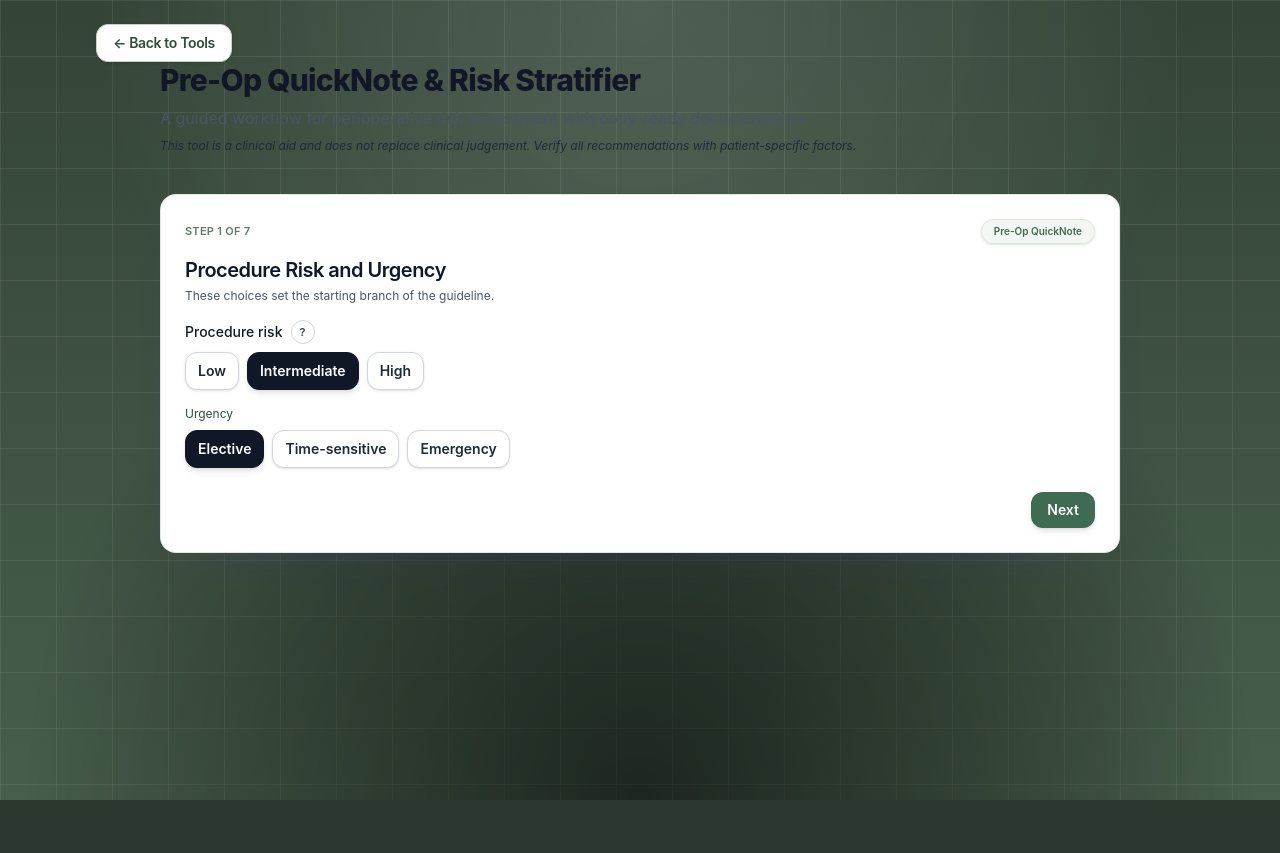
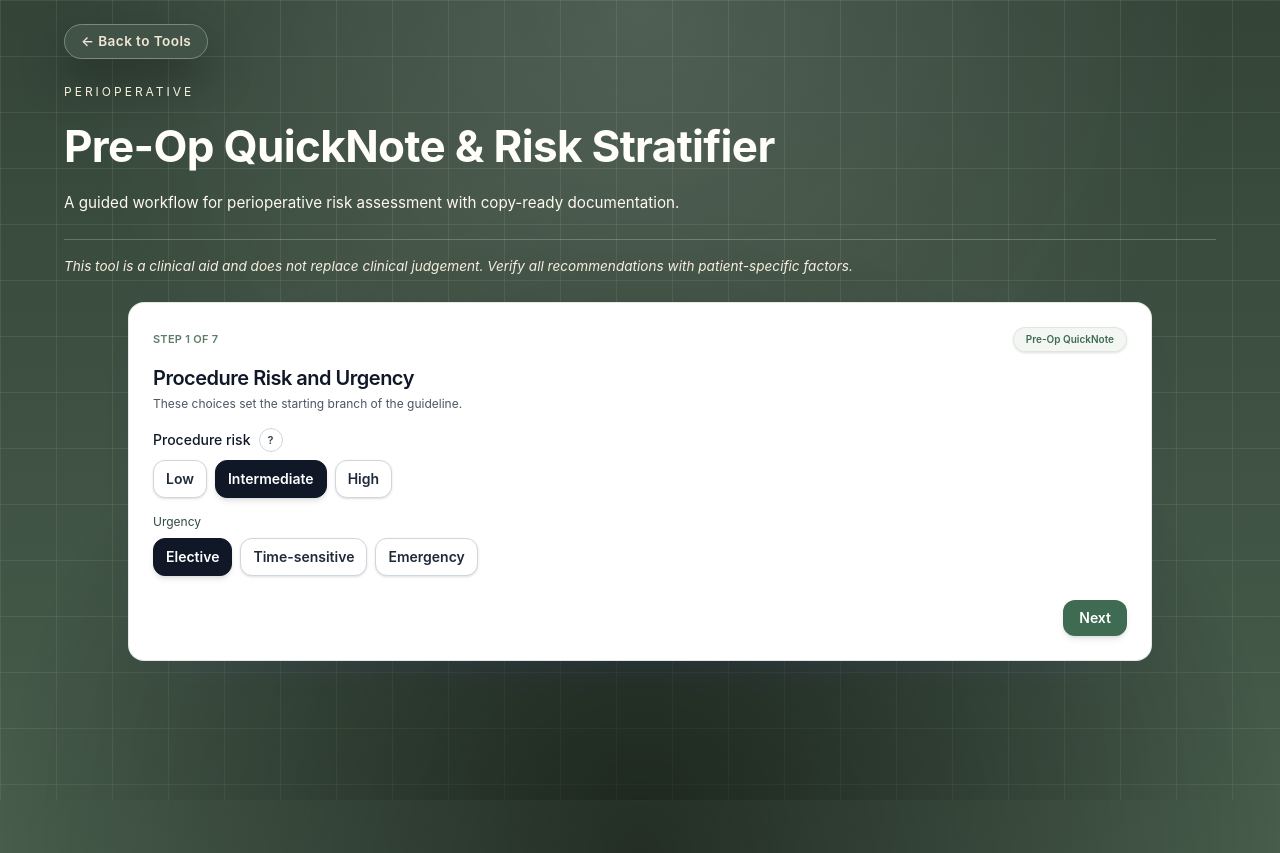
Before and after one commit to NotoMD-dev/notomed-site, a Next.js app: page /tools/preop-note in a window 1280 px wide. Before the commit the page ends 800 px from the top, so only its background shows below. Built offline with nearby package versions, Linux system fonts and the light colour scheme.

Commit message:
Align preop tool with shared shell

```diff
--- a/src/app/tools/preop-note/client-page.tsx
+++ b/src/app/tools/preop-note/client-page.tsx
@@ -2,9 +2,8 @@
 "use client";
 
 import React, { useEffect, useMemo, useState, useCallback } from "react";
-import NextLink from "next/link";
 import AiPlanPanel from "@/components/AiPlanPanel";
-import { BackButton } from "@/components/BackButton";
+import ToolPageShell from "@/components/ToolPageShell";
 import type {
   Antiplatelet,
   Anticoagulant,
@@ -413,7 +412,7 @@ function BinaryChipGroup({
 }
 
 // ===== Main Component (Guided Flow) =====
-export default function PreOpQuickNoteDemo() {
+function PreOpQuickNoteDemo() {
   const TOTAL_STEPS = 7;
   const [current, setCurrent] = useState(1);
   const [showExamples, setShowExamples] = useState(false);
@@ -1184,7 +1183,7 @@ export default function PreOpQuickNoteDemo() {
   // Sticky summary dock
   const SummaryDock = (
     <div className="fixed left-0 right-0 bottom-0 z-30 pb-4">
-      <div className="mx-auto max-w-6xl px-4 sm:px-6 lg:px-8">
+      <div className="mx-auto max-w-5xl px-4 sm:px-6 lg:px-8">
         <div className="rounded-2xl border border-[#d7e0d4]/70 bg-[#eef2ed]/70 shadow-lg backdrop-blur-sm px-4 py-3 flex flex-col sm:flex-row sm:items-center sm:justify-between gap-2">
           <div className="text-xs text-gray-800 text-pretty">
             <span className="mr-2 font-semibold text-[#3f6b53]">RCRI {rcriScore}</span>
@@ -1203,29 +1202,7 @@ export default function PreOpQuickNoteDemo() {
   );
 
   return (
-    <div className="min-h-screen font-sans text-gray-800 tool-shell theme-shell theme-grid theme-lacquer">
-      <div className="mx-auto max-w-6xl px-4 pt-6 sm:px-6 lg:px-8">
-        <NextLink
-          href="/tools"
-          className="inline-flex items-center gap-2 rounded-xl border border-[#c7d2c5] bg-white px-4 py-2 text-sm font-semibold tracking-tight text-[#2f4c3d] shadow-sm transition hover:border-[#9eb39f] hover:bg-[#eef2ed]"
-        >
-          ← Back to Tools
-        </NextLink>
-      </div>
-
-      <header className="max-w-5xl mx-auto px-4 mb-10 sm:px-6 lg:px-8">
-        <h1 className="text-3xl font-extrabold text-gray-900 tracking-tight">
-          Pre-Op QuickNote &amp; Risk Stratifier
-        </h1>
-        <p className="mt-2 text-base text-gray-600">
-          A guided workflow for perioperative risk assessment with copy-ready documentation.
-        </p>
-        <p className="text-xs text-gray-800 italic mt-2">
-          This tool is a clinical aid and does not replace clinical judgement. Verify all recommendations with patient-specific factors.
-        </p>
-      </header>
-
-      <main className="max-w-5xl mx-auto px-4 pb-32 sm:px-6 lg:px-8">
+    <>
       <div className="space-y-6">
         {current === 1 && Step1}
         {current === 2 && Step2}
@@ -1235,9 +1212,29 @@ export default function PreOpQuickNoteDemo() {
         {current === 6 && Step6}
         {current === 7 && Step7}
       </div>
-      </main>
 
       {current >= 3 && SummaryDock}
-    </div>
+    </>
   );
 }
+
+export default function PreOpQuickNotePage() {
+  return (
+    <ToolPageShell
+      title="Pre-Op QuickNote & Risk Stratifier"
+      eyebrow="Perioperative"
+      description={
+        <p>A guided workflow for perioperative risk assessment with copy-ready documentation.</p>
+      }
+      footnote={
+        <p>
+          This tool is a clinical aid and does not replace clinical judgement. Verify all recommendations with patient-specific factors.
+        </p>
+      }
+      maxWidthClass="max-w-6xl"
+      bodyClassName="mx-auto max-w-5xl pb-32"
+    >
+      <PreOpQuickNoteDemo />
+    </ToolPageShell>
+  );
+}
```
Lines whose indentation alone changed are shown as unchanged.
